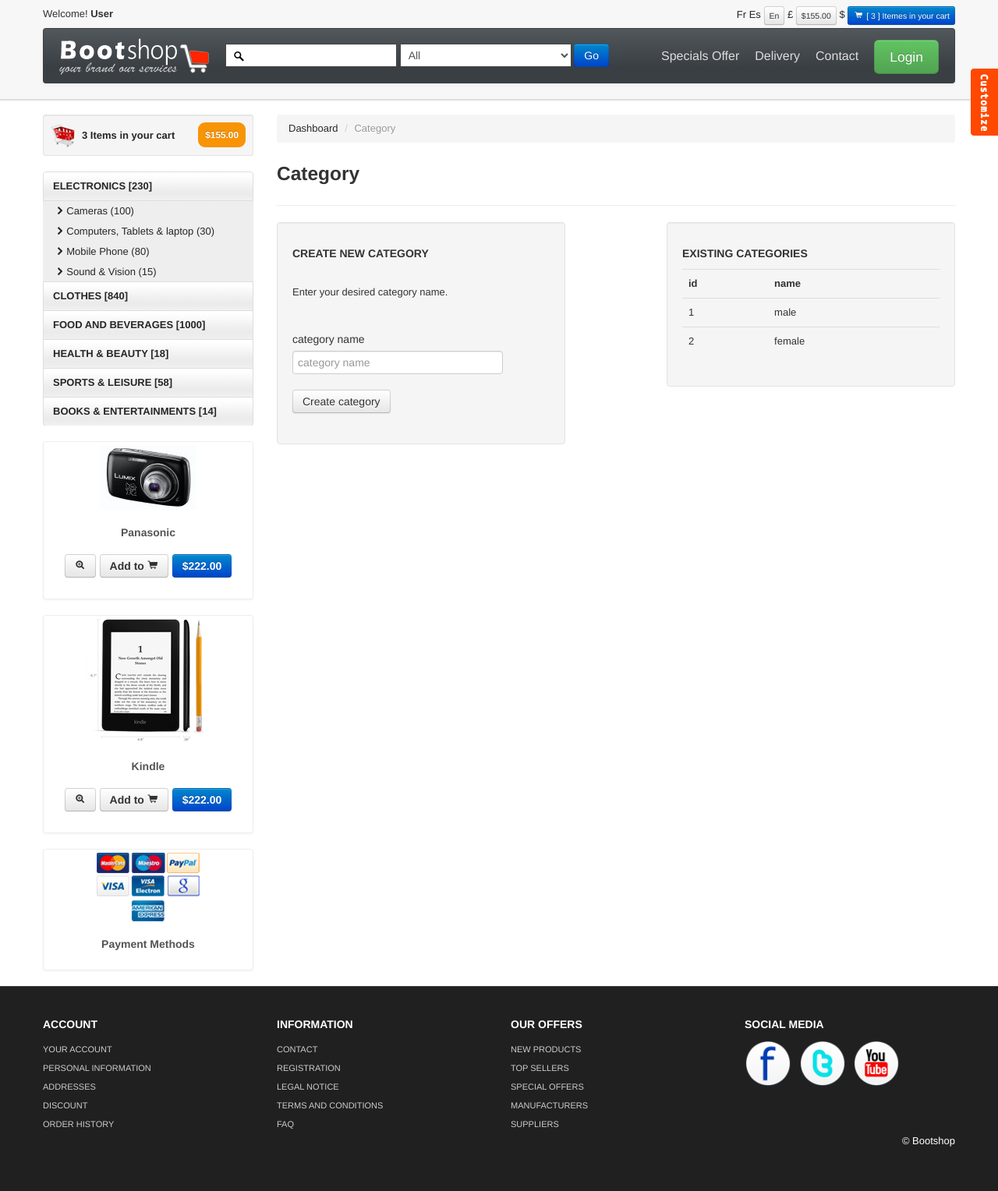
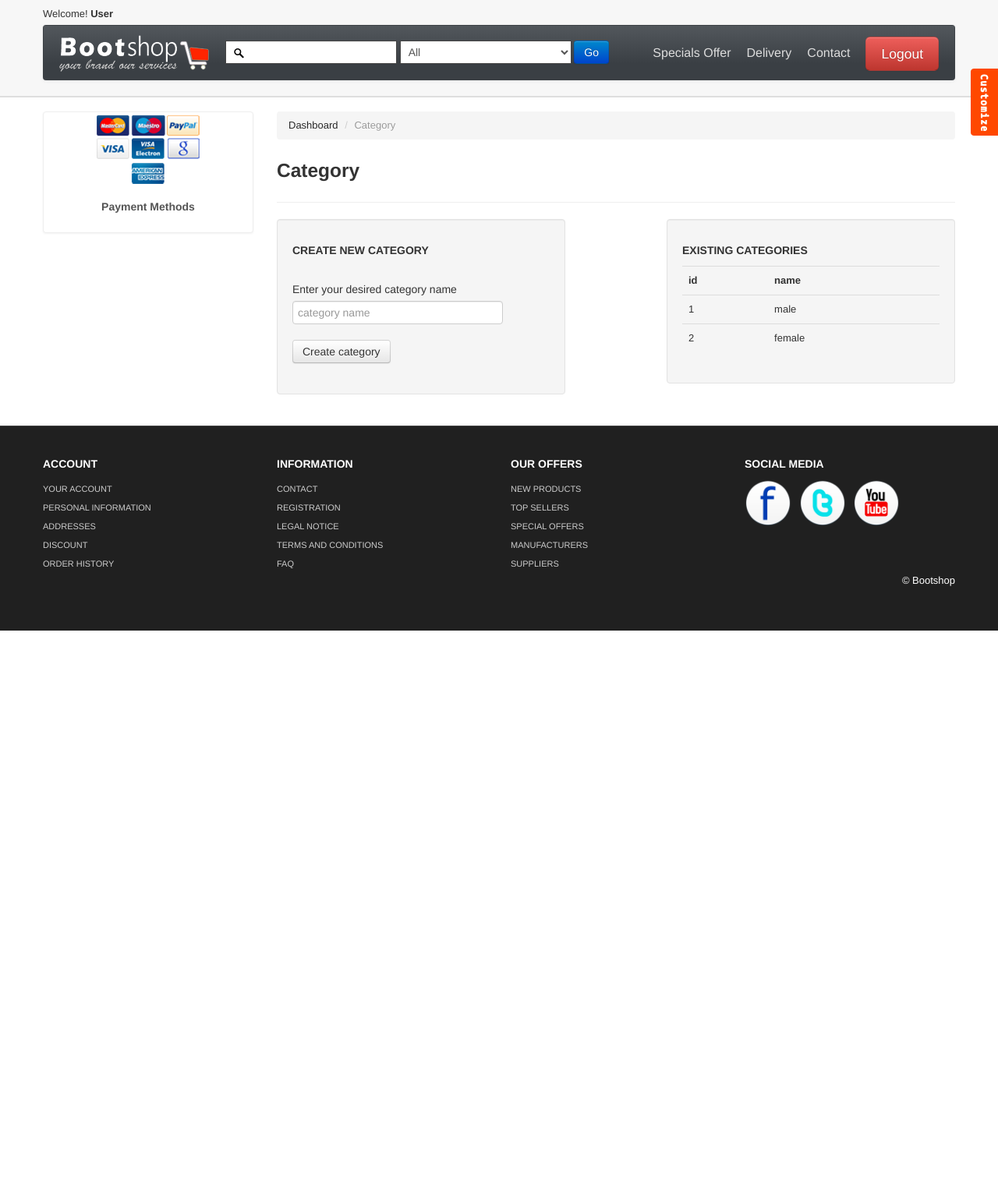
Before and after one commit to KelechiBenny/shoeshop, a PHP site: page /shoeshop/category.php in a window 1280 px wide. Shown: the whole page at 78% size. After the commit the page ends 809 px from the top, so only its background shows below. Run offline with PHP 8.4, Linux system fonts and the light colour scheme.

Commit message:
category.php

```diff
--- a/category.php
+++ b/category.php
@@ -17,15 +17,7 @@
 <div id="welcomeLine" class="row">
 	<div class="span6">Welcome!<strong> User</strong></div>
 	<div class="span6">
-	<div class="pull-right">
-		<a href="product_summary.html"><span class="">Fr</span></a>
-		<a href="product_summary.html"><span class="">Es</span></a>
-		<span class="btn btn-mini">En</span>
-		<a href="product_summary.html"><span>&pound;</span></a>
-		<span class="btn btn-mini">$155.00</span>
-		<a href="product_summary.html"><span class="">$</span></a>
-		<a href="product_summary.html"><span class="btn btn-mini btn-primary"><i class="icon-shopping-cart icon-white"></i> [ 3 ] Itemes in your cart </span> </a>
-	</div>
+
 	</div>
 </div>
 <!-- Navbar ================================================== -->
@@ -54,7 +46,7 @@
 	 <li class=""><a href="normal.html">Delivery</a></li>
 	 <li class=""><a href="contact.html">Contact</a></li>
 	 <li class="">
-	 <a href="#login" role="button" data-toggle="modal" style="padding-right:0"><span class="btn btn-large btn-success">Login</span></a>
+	 <a href="#login" role="button" data-toggle="modal" style="padding-right:0"><span class="btn btn-large btn-danger">Logout </span><i class="glyphicon glyphicon-trash"></i></a>
 	<div id="login" class="modal hide fade in" tabindex="-1" role="dialog" aria-labelledby="login" aria-hidden="false" >
 		  <div class="modal-header">
 			<button type="button" class="close" data-dismiss="modal" aria-hidden="true">�</button>
@@ -90,58 +82,7 @@
 	<div class="row">
 <!-- Sidebar ================================================== -->
 	<div id="sidebar" class="span3">
-		<div class="well well-small"><a id="myCart" href="product_summary.html"><img src="assets/images/ico-cart.png" alt="cart">3 Items in your cart  <span class="badge badge-warning pull-right">$155.00</span></a></div>
-		<ul id="sideManu" class="nav nav-tabs nav-stacked">
-			<li class="subMenu open"><a> ELECTRONICS [230]</a>
-				<ul>
-				<li><a class="active" href="products.html"><i class="icon-chevron-right"></i>Cameras (100) </a></li>
-				<li><a href="products.html"><i class="icon-chevron-right"></i>Computers, Tablets & laptop (30)</a></li>
-				<li><a href="products.html"><i class="icon-chevron-right"></i>Mobile Phone (80)</a></li>
-				<li><a href="products.html"><i class="icon-chevron-right"></i>Sound & Vision (15)</a></li>
-				</ul>
-			</li>
-			<li class="subMenu"><a> CLOTHES [840] </a>
-			<ul style="display:none">
-				<li><a href="products.html"><i class="icon-chevron-right"></i>Women's Clothing (45)</a></li>
-				<li><a href="products.html"><i class="icon-chevron-right"></i>Women's Shoes (8)</a></li>
-				<li><a href="products.html"><i class="icon-chevron-right"></i>Women's Hand Bags (5)</a></li>
-				<li><a href="products.html"><i class="icon-chevron-right"></i>Men's Clothings  (45)</a></li>
-				<li><a href="products.html"><i class="icon-chevron-right"></i>Men's Shoes (6)</a></li>
-				<li><a href="products.html"><i class="icon-chevron-right"></i>Kids Clothing (5)</a></li>
-				<li><a href="products.html"><i class="icon-chevron-right"></i>Kids Shoes (3)</a></li>
-			</ul>
-			</li>
-			<li class="subMenu"><a>FOOD AND BEVERAGES [1000]</a>
-				<ul style="display:none">
-				<li><a href="products.html"><i class="icon-chevron-right"></i>Angoves  (35)</a></li>
-				<li><a href="products.html"><i class="icon-chevron-right"></i>Bouchard Aine & Fils (8)</a></li>
-				<li><a href="products.html"><i class="icon-chevron-right"></i>French Rabbit (5)</a></li>
-				<li><a href="products.html"><i class="icon-chevron-right"></i>Louis Bernard  (45)</a></li>
-				<li><a href="products.html"><i class="icon-chevron-right"></i>BIB Wine (Bag in Box) (8)</a></li>
-				<li><a href="products.html"><i class="icon-chevron-right"></i>Other Liquors & Wine (5)</a></li>
-				<li><a href="products.html"><i class="icon-chevron-right"></i>Garden (3)</a></li>
-				<li><a href="products.html"><i class="icon-chevron-right"></i>Khao Shong (11)</a></li>
-			</ul>
-			</li>
-			<li><a href="products.html">HEALTH & BEAUTY [18]</a></li>
-			<li><a href="products.html">SPORTS & LEISURE [58]</a></li>
-			<li><a href="products.html">BOOKS & ENTERTAINMENTS [14]</a></li>
-		</ul>
-		<br/>
-		  <div class="thumbnail">
-			<img src="assets/images/products/panasonic.jpg" alt="Bootshop panasonoc New camera"/>
-			<div class="caption">
-			  <h5>Panasonic</h5>
-				<h4 style="text-align:center"><a class="btn" href="product_details.html"> <i class="icon-zoom-in"></i></a> <a class="btn" href="#">Add to <i class="icon-shopping-cart"></i></a> <a class="btn btn-primary" href="#">$222.00</a></h4>
-			</div>
-		  </div><br/>
-			<div class="thumbnail">
-				<img src="assets/images/products/kindle.png" title="Bootshop New Kindel" alt="Bootshop Kindel">
-				<div class="caption">
-				  <h5>Kindle</h5>
-				    <h4 style="text-align:center"><a class="btn" href="product_details.html"> <i class="icon-zoom-in"></i></a> <a class="btn" href="#">Add to <i class="icon-shopping-cart"></i></a> <a class="btn btn-primary" href="#">$222.00</a></h4>
-				</div>
-			  </div><br/>
+
 			<div class="thumbnail">
 				<img src="assets/images/payment_methods.png" title="Bootshop Payment Methods" alt="Payments Methods">
 				<div class="caption">
@@ -162,10 +103,10 @@
 		<div class="span4">
 			<div class="well">
 			<h5>CREATE NEW CATEGORY</h5><br/>
-			Enter your desired category name.<br/><br/><br/>
+
 			<form action="register.html">
 			  <div class="control-group">
-				<label class="control-label" for="inputEmail0">category name</label>
+				<label class="control-label" for="inputEmail0">Enter your desired category name</label>
 				<div class="controls">
 				  <input class="span3"  type="text" id="inputEmail0" name="category_name" placeholder="category name">
 				</div>
--- a/controllers/BuyController.php
+++ b/controllers/BuyController.php
@@ -6,6 +6,6 @@ class BuyController
 
     public function view()
     {
-
+        die("here");
     }
 }
```
